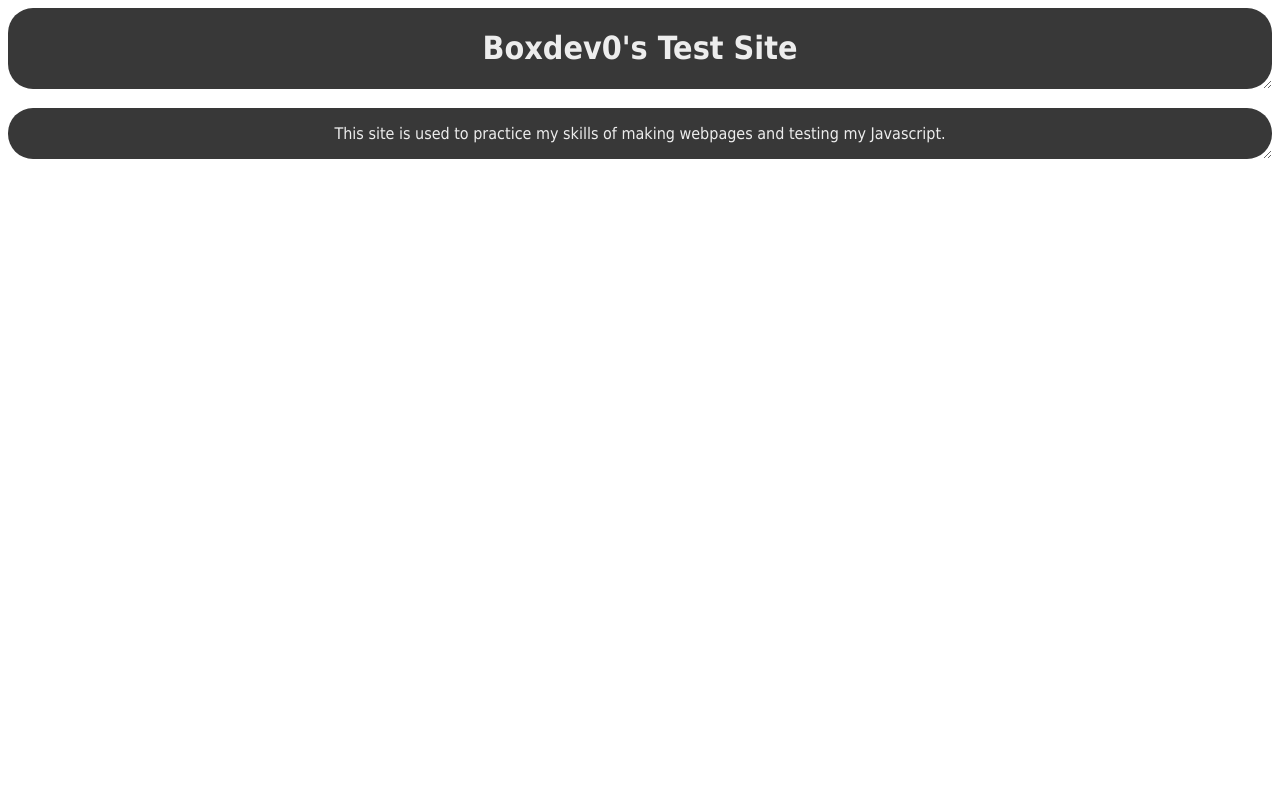
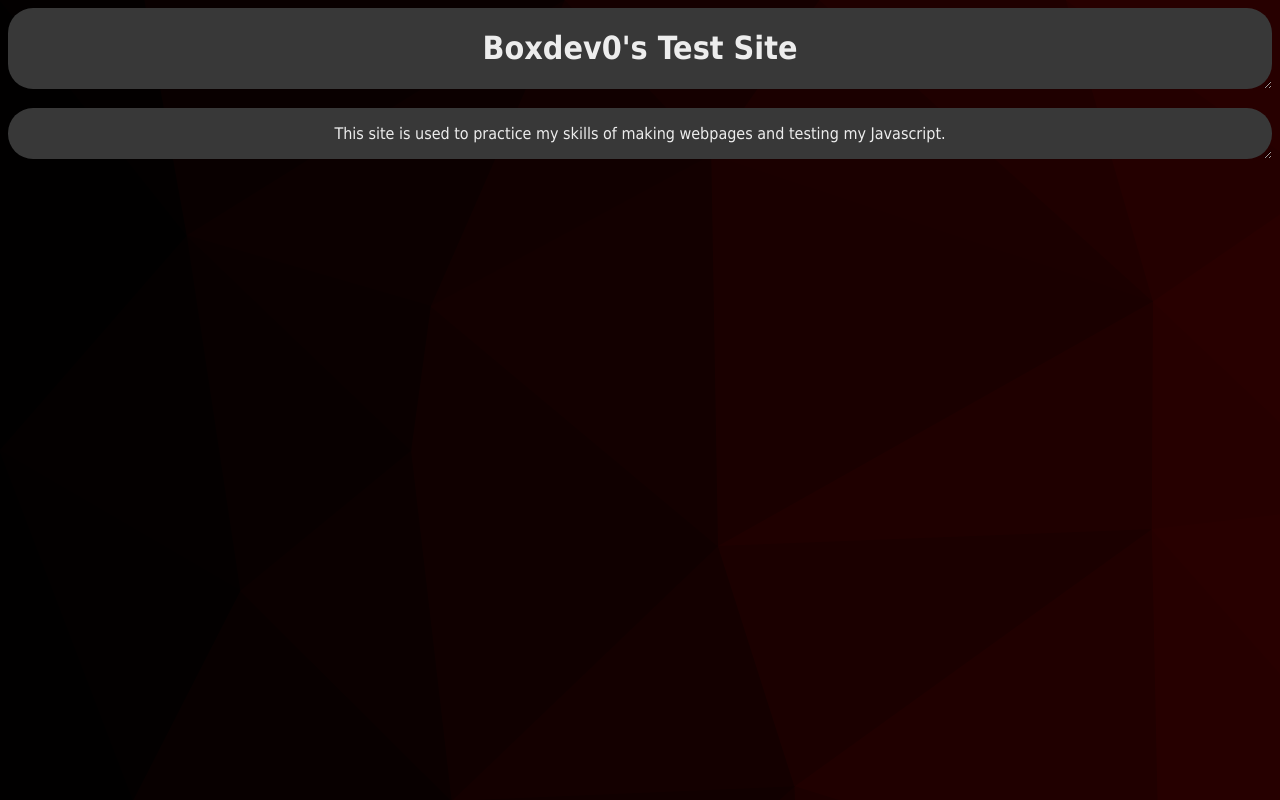
Before and after one commit to boxdev0/example-site, a plain HTML site: page index.html in a window 1280 px wide. Drawn offline with Linux system fonts and the light colour scheme.

Commit message:
Update style.css

```diff
--- a/style.css
+++ b/style.css
@@ -1,5 +1,5 @@
       body{
-        background-image: url('bg.png');
+        background-image: url('low_poly_background.png');
             font-family: 'Tahoma', sans, serif;
       }
       h1 {
```
